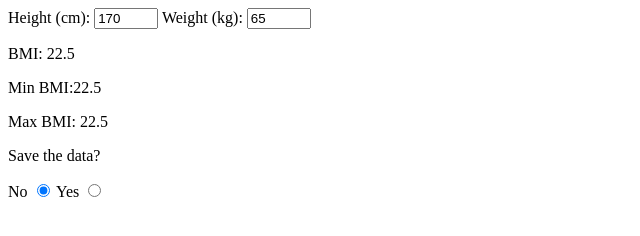
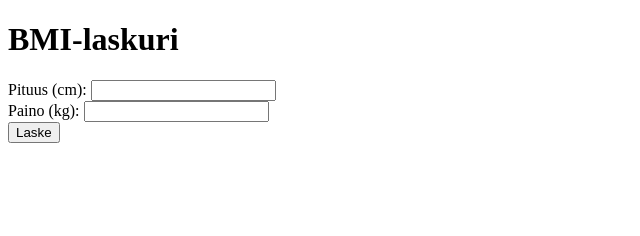
Before and after one commit to 0LL2/Pilvijutut, a plain HTML site: page bmi.html in a window 1280 px wide. Shown: the whole page, without its empty margins (0-640 px from the left). Drawn offline with Linux system fonts and the light colour scheme.

Commit message:
initial commit

```diff
--- a/bmi.html
+++ b/bmi.html
@@ -1,98 +1,16 @@
-<!--
-    Example BMI - Activity 5 a and b - HTML parts
-
-    BMI counter implemented as a dynamic web page with JavaScript.
-    In addition to the calculated BMI, it shows the min and max BMI
-    calculated. It is possible to select to save the previous height
-    and weight and the min and max BMI. Saving is done using local storage.
-    Local storage is emptied when saving is turned off.
-
-    In this implementation, BMI is calculated as follows:
-    BMI = weight / (height * height),
-    where weight is in kilograms and height in meters.
-
-    The logic in the JavaScript is as follows:
-    When the page is loaded, it is checked if there are saved data
-    in the local storage. If there is, they are shown and BMI is
-    calculated based on them. Also, in this case, the radio button for
-    saving is set to "Yes".
-
-    If there are no saved data, the height is set to 170 cm and weight to
-    65 kg and the BMI is calculated based on them. Also, in this case,
-    the radio button for saving is set to "No".
-
-    The BMI is calculated everytime either the height or weight is changed.
-    If the radio button for saving is set to "Yes", the data is also saved
-    (height and weight every time and BMI if it is either min or max).
-
-    In addition, when the radio button is switched to "Yes" the data is
-    saved to thelocal strage and when it is switched to "No", the data
-    is removed from the local storage.
--->
 <!DOCTYPE html>
-
-<html>
-    <head>
-        <meta charset="UTF-8">
-		<meta name="viewport" content="width=device-width, initial-scale=1.0">
-        <title>BMI calculator</title>
-    </head>
-    <!-- Event onload is used to call function init() when the
-         page loads.
-    -->
-    <body onload="init();">
-        <!-- Element div for the form having inputs for the
-             height and weight -->
-        <div id="inputs">
-            <!-- Event onchange is used to call function
-                 calculateBMI(height, weight) when the value in either of the
-                 input fields is changed. The parameters are taken from the
-                 input fields.
-            -->
-            <form
-                onchange=
-                    "calculateBMI(document.getElementById('height').value,
-                    document.getElementById('weight').value);">
-
-                <label for="height">Height (cm):</label>
-                <input type="number" id="height" name="formHeight" min="1"
-                    max="999" value="170">
-
-                <label for="weight">Weight (kg):</label>
-                <input type="number" id="weight" name="formWeight" min="1"
-                    max="999" value="65">
-            </form>
-        </div>
-
-        <!-- Element div for the calculated BMI, min and max BMI. Updated every
-             time the BMI is calculated and on page load). -->
-        <div id="calculatedBMI">
-            <p>JavaScript is disabled or something went wrong</p>
-        </div>
-        <!-- Element div for the min and max BMI. Updated when either
-             changes and on page load). -->
-        <div id="minAndMaxBMI"></div>
-
-        <!-- Element div for the form having the radio button for setting
-             saving to "No" (default) and "Yes".
-        -->
-        <div id="saveSetting">
-            <!-- Event onchange is used to call function store(setting) when
-                 the checked radio button changes. The parameter setting is
-                 true if "Yes" is checked and false otherwise.
-            -->
-            <form onchange="store(document.getElementById('yes').checked);">
-                <p>Save the data?</p>
-                <label for="no">No</label>
-                <input type="radio" id="no" name="setting" value="No">
-
-                <label for="yes">Yes</label>
-                <input type="radio" id="yes" name="setting" value="Yes">
-            </form>
-        </div>
-
-        <!-- JavaScript functions are in a separate file (bmi.js) -->
-        <script src="bmi.js">
-        </script>
-    </body>
-</html>
+<html><body>
+<h1>BMI-laskuri</h1>
+Pituus (cm): <input id="pituus"><br>
+Paino (kg): <input id="paino"><br>
+<button onclick="laske()">Laske</button>
+<p id="tulos"></p>
+<script>
+function laske() {
+  let p = document.getElementById('pituus').value / 100;
+  let k = document.getElementById('paino').value;
+  let bmi = k / (p*p);
+  document.getElementById('tulos').innerText = 'BMI: ' + bmi.toFixed(1);
+}
+</script>
+</body></html>
--- a/bmi.js
+++ /dev/null
@@ -1,114 +0,0 @@
-/**
- * Example BMI - Activity 5 a and b - JavaScript parts
- *
- * This is a starting point that have unimplemented parts
- * to be implemented in Activity 5 and b.
- */
-
-// use more strict JavaScript (more errors and warnings will
-// be available in developers tools console in browser).
-"use strict";
-
-// Global variables for storing min and max BMI
-let minBMI = 0.0
-let maxBMI = 0.0
-
-/**
- * Function init() that is called when the page bmi.html is loaded.
- */
-function init() {
-    // Initialize all variables by getting them from the local storage
-    // (they will be null, if they were not in the local storage)
-    let height = localStorage.getItem('height');
-    let weight = localStorage.getItem('weight');
-    let min = localStorage.getItem('minBMI');
-    let max = localStorage.getItem('maxBMI');
-
-    // If-else to check if data was in local storage
-        // if yes, set data on the page and global variables
-        // to the saved values,
-        // otherwise, set data on the page to default values
-    if (height != null && weight != null &&
-        minBMI != null && maxBMI != null) {
-        document.getElementById('height').value = height;
-        document.getElementById('weight').value = weight;
-        document.getElementById('minAndMaxBMI').innerHTML =
-            '<p>Min BMI: ' + min + '</p><p>Max BMI: ' + max + '</p>';
-        document.getElementById('yes').checked = 'true';
-        minBMI = min;
-        maxBMI = max;
-    } else {
-        document.getElementById('no').checked = 'true';
-    }
-
-    // call function calculateBMI with height and weight
-    // gotten from the input fields of the page
-    calculateBMI(document.getElementById('height').value,
-        document.getElementById('weight').value);
-}
-
-/**
- * Function calculateBMI(height, weight) that is called when
- * a new BMI will be calulated (input values have changes on the page
- * or the page is loaded).
- */
-function calculateBMI(height, weight) {
-    // initialize variable heightInMeters (height / 100) and
-    // bmi (weight / (heightInMeters * heightInMeters))
-    let heightInMeters = height / 100;
-    let bmi = weight / (heightInMeters * heightInMeters);
-
-    // round the BMI into 1 decimal
-    bmi = bmi.toFixed(1)
-
-    // Check if this is the first time the BMI was calculated and
-    // if it is, update the BMI to global min and max and on the page
-    if (minBMI == 0.0 && maxBMI == 0.0) {
-        minBMI = bmi;
-        maxBMI = bmi;
-        document.getElementById('minAndMaxBMI').innerHTML =
-        '<p>Min BMI:' + minBMI + '</p><p>Max BMI: ' + maxBMI + '</p>';
-    }
-
-    // set the calculated BMI to page
-    document.getElementById('calculatedBMI').innerHTML =
-        '<p>BMI: ' + bmi + '</p>';
-
-
-    // Check if the calculated BMI is new min or max and
-    // if it is, update it on the global variable and on the page
-    // accordingly
-    if (bmi > maxBMI) {
-        maxBMI = bmi
-        document.getElementById('minAndMaxBMI').innerHTML =
-        '<p>Min BMI:' + minBMI + '</p><p>Max BMI: ' + maxBMI + '</p>';
-    } else if (bmi < minBMI) {
-        minBMI = bmi
-        document.getElementById('minAndMaxBMI').innerHTML =
-        '<p>Min BMI:' + minBMI + '</p><p>Max BMI: ' + maxBMI + '</p>';
-    }
-
-    // check if the radio button for saving is set to "Yes" and
-    // if it is, call function store(setting) with parameter true
-    if (document.getElementById('yes').checked) {
-        store(true);
-    }
-}
-
-/**
- * Function store(setting) that is called when the value of the
- * radio button on the page is changed and when the page loads
- * (from init()-function).
- */
-function store(setting){
-    // If setting is true, save data to local storage,
-    // otherwise, remove all data from local storage
-    if (setting == true) {
-        localStorage.setItem('height', document.getElementById('height').value);
-        localStorage.setItem('weight', document.getElementById('weight').value);
-        localStorage.setItem('minBMI', minBMI);
-        localStorage.setItem('maxBMI', maxBMI);
-    } else {
-        localStorage.clear();
-    }
-}
```
